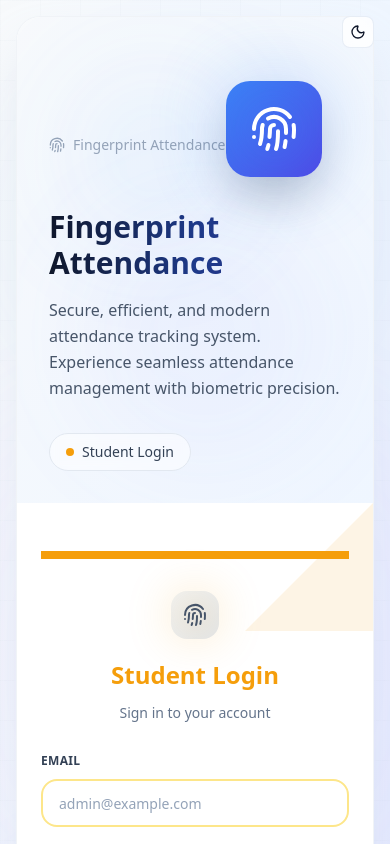
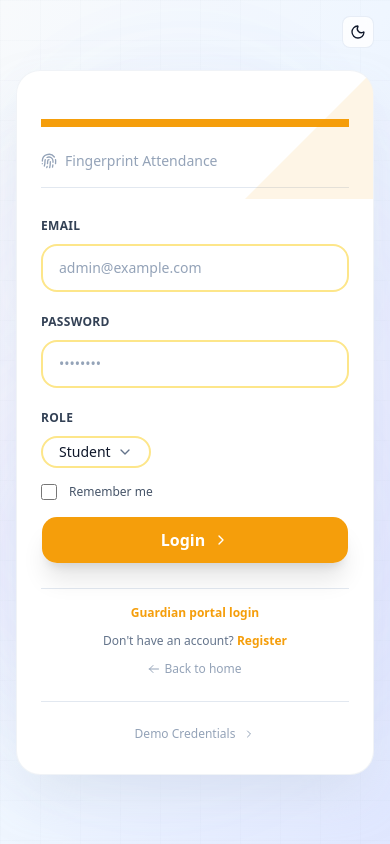
Before and after one commit to PrinceKhanX/fingerprint-attendance-system, a Next.js app: page /login in a window 390 px wide. Shown: the top 844 px of the page. Built offline with nearby package versions, Linux system fonts and the light colour scheme.

Commit message:
Fix login layout: resolve overlapping branding, add role title to form, condense mobile header

```diff
--- a/src/app/login/page.tsx
+++ b/src/app/login/page.tsx
@@ -148,15 +148,15 @@ function LoginPageContent() {
       <div className={`w-full max-w-5xl lg:max-w-6xl relative z-10 transition-all duration-1000 ${mounted ? 'opacity-100 translate-y-0' : 'opacity-0 translate-y-8'}`}>
         <div className="bg-white dark:bg-slate-800 shadow-2xl shadow-slate-300/50 dark:shadow-slate-900/50 rounded-[24px] overflow-hidden border border-slate-200/50 dark:border-slate-700/50 transition-colors duration-300">
           <div className="grid lg:grid-cols-2">
-            {/* Left column - Branding */}
-            <div className="p-8 sm:p-10 lg:p-16 flex flex-col justify-center bg-gradient-to-br from-slate-50 to-blue-50 dark:from-slate-800 dark:to-slate-900 relative overflow-hidden">
+            {/* Left column - Branding (desktop only) */}
+            <div className="hidden lg:flex p-8 lg:p-16 flex-col justify-center bg-gradient-to-br from-slate-50 to-blue-50 dark:from-slate-800 dark:to-slate-900 relative overflow-hidden">
               {/* Background decorative elements */}
               <div className="absolute inset-0 overflow-hidden pointer-events-none">
                 <div className="absolute top-10 left-10 w-48 h-48 bg-blue-400/10 dark:bg-blue-500/10 rounded-full blur-3xl animate-pulse" />
                 <div className="absolute bottom-10 right-10 w-64 h-64 bg-indigo-400/10 dark:bg-indigo-500/10 rounded-full blur-3xl animate-pulse" style={{ animationDelay: '1s' }} />
               </div>
 
-              <div className="relative z-10 space-y-8">
+              <div className="relative z-10 space-y-10">
                 {/* Brand mark */}
                 <Link href="/" className="inline-flex items-center gap-2 text-sm text-slate-400 dark:text-slate-500 hover:text-slate-600 dark:hover:text-slate-400 transition-colors">
                   <Fingerprint className="w-4 h-4" />
@@ -164,17 +164,17 @@ function LoginPageContent() {
                 </Link>
 
                 {/* Large fingerprint icon */}
-                <div className="inline-flex items-center justify-center w-24 h-24 sm:w-32 sm:h-32 lg:w-40 lg:h-40 rounded-3xl bg-gradient-to-br from-blue-500 to-indigo-600 shadow-2xl mb-6 relative">
+                <div className="inline-flex items-center justify-center w-32 h-32 lg:w-40 lg:h-40 rounded-3xl bg-gradient-to-br from-blue-500 to-indigo-600 shadow-2xl relative">
                   <div className="absolute inset-0 rounded-3xl opacity-30 blur-2xl bg-blue-500" />
-                  <Fingerprint className="w-12 h-12 sm:w-16 sm:h-16 lg:w-20 lg:h-20 text-white relative z-10" />
+                  <Fingerprint className="w-16 h-16 lg:w-20 lg:h-20 text-white relative z-10" />
                 </div>
 
                 {/* App title and tagline */}
                 <div className="space-y-4">
-                  <h1 className="text-3xl sm:text-4xl lg:text-5xl font-bold bg-gradient-to-r from-slate-900 via-blue-900 to-indigo-900 bg-clip-text text-transparent">
+                  <h1 className="text-4xl lg:text-5xl font-bold bg-gradient-to-r from-slate-900 via-blue-900 to-indigo-900 bg-clip-text text-transparent">
                     Fingerprint Attendance
                   </h1>
-                  <p className="text-base sm:text-lg text-slate-600 dark:text-slate-400 leading-relaxed max-w-md">
+                  <p className="text-base lg:text-lg text-slate-600 dark:text-slate-400 leading-relaxed max-w-md">
                     Secure, efficient, and modern attendance tracking system. Experience seamless attendance management with biometric precision.
                   </p>
                 </div>
@@ -201,16 +201,20 @@ function LoginPageContent() {
               {/* Top accent bar */}
               <div className="h-2 transition-all duration-300" style={{ backgroundColor: currentColor.primary }} />
 
-              {/* Mobile-only header (hidden on desktop) */}
-              <div className="lg:hidden text-center space-y-3 sm:space-y-4 pt-2">
-                <div className="inline-flex items-center justify-center w-12 h-12 sm:w-14 sm:h-14 rounded-2xl bg-gradient-to-br from-slate-100 to-slate-200 dark:from-slate-700 dark:to-slate-600 mb-2 sm:mb-3 relative">
-                  <div className="absolute inset-0 rounded-2xl opacity-20 blur-xl transition-all duration-300" style={{ backgroundColor: currentColor.primary }} />
-                  <Fingerprint className="w-6 h-6 sm:w-7 sm:h-7 text-slate-600 dark:text-slate-300 relative z-10" />
-                </div>
-                <h1 className="text-2xl sm:text-3xl font-bold transition-all duration-300" style={{ color: currentColor.primary }}>
+              {/* Mobile-only compact header */}
+              <div className="lg:hidden flex items-center gap-3 pb-4 border-b border-slate-200 dark:border-slate-700">
+                <Link href="/" className="inline-flex items-center gap-2 text-sm text-slate-400 dark:text-slate-500 hover:text-slate-600 dark:hover:text-slate-400 transition-colors">
+                  <Fingerprint className="w-4 h-4" />
+                  <span className="font-medium">Fingerprint Attendance</span>
+                </Link>
+              </div>
+
+              {/* Desktop-only form header with role title */}
+              <div className="hidden lg:block">
+                <h1 className="text-3xl font-bold transition-all duration-300 mb-2" style={{ color: currentColor.primary }}>
                   {roleTitles[role as keyof typeof roleTitles] || 'Login'}
                 </h1>
-                <p className="text-sm sm:text-base text-slate-500 dark:text-slate-400 font-medium">Sign in to your account</p>
+                <p className="text-base text-slate-500 dark:text-slate-400 font-medium">Sign in to your account</p>
               </div>
 
             {/* Error alert */}
```
